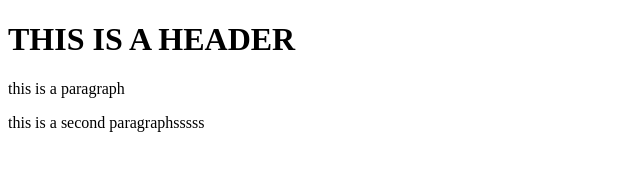
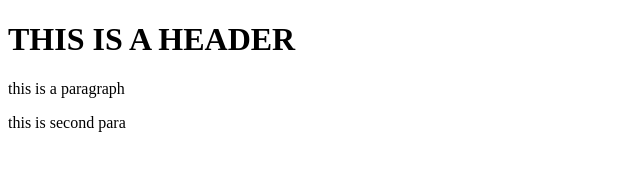
Before and after one commit to anupreeet/git-test, a website: page index.html in a window 1280 px wide. Shown: the whole page, without its empty margins (0-640 px from the left). Drawn offline with Linux system fonts and the light colour scheme.

Commit message:
fourth commit

```diff
--- a/index.html
+++ b/index.html
@@ -5,6 +5,5 @@
      <body>
          <h1>THIS IS A HEADER </h1>
      <p>this is a paragraph</p>
-     <p>this is a second paragraphsssss</p>
-         </body>
+         <p>this is second para</p></body>
 </html>
```
Also changed, not shown: package.json (added, +25 -0 lines), 2 other files.
